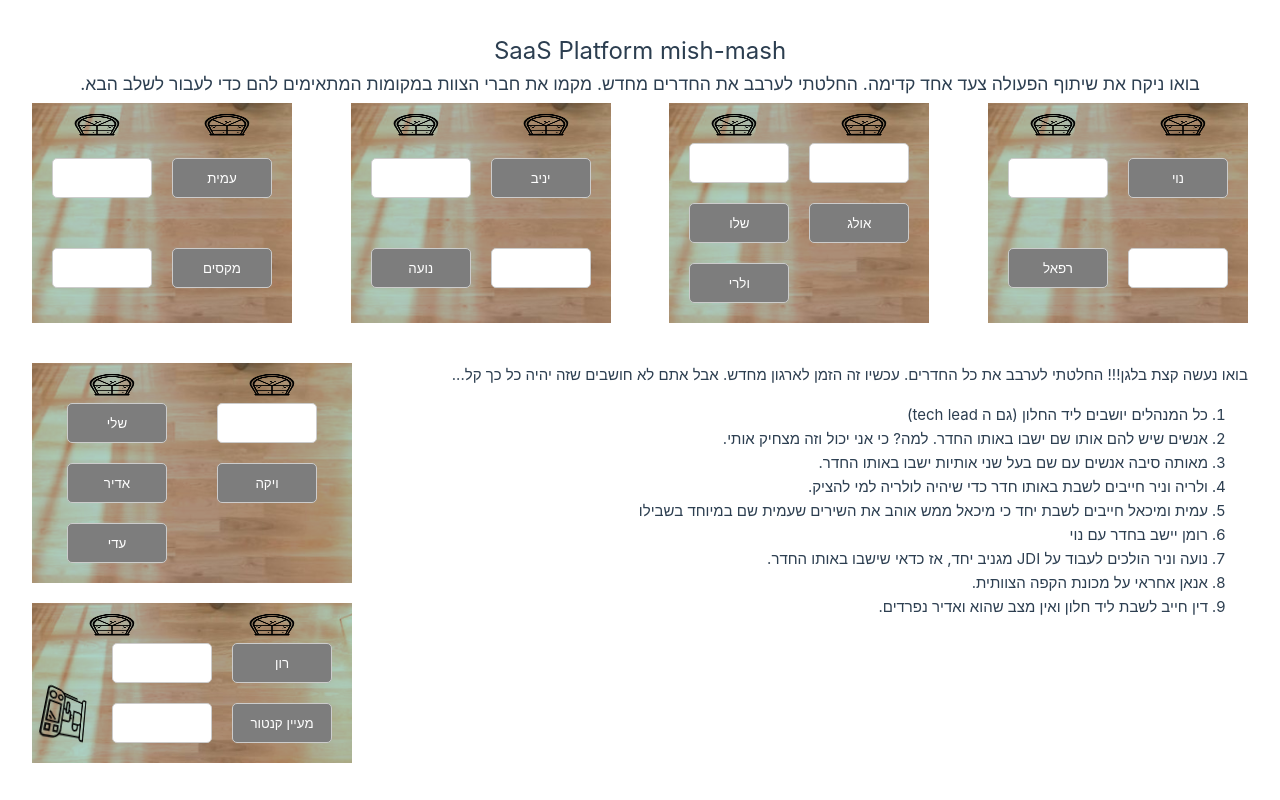
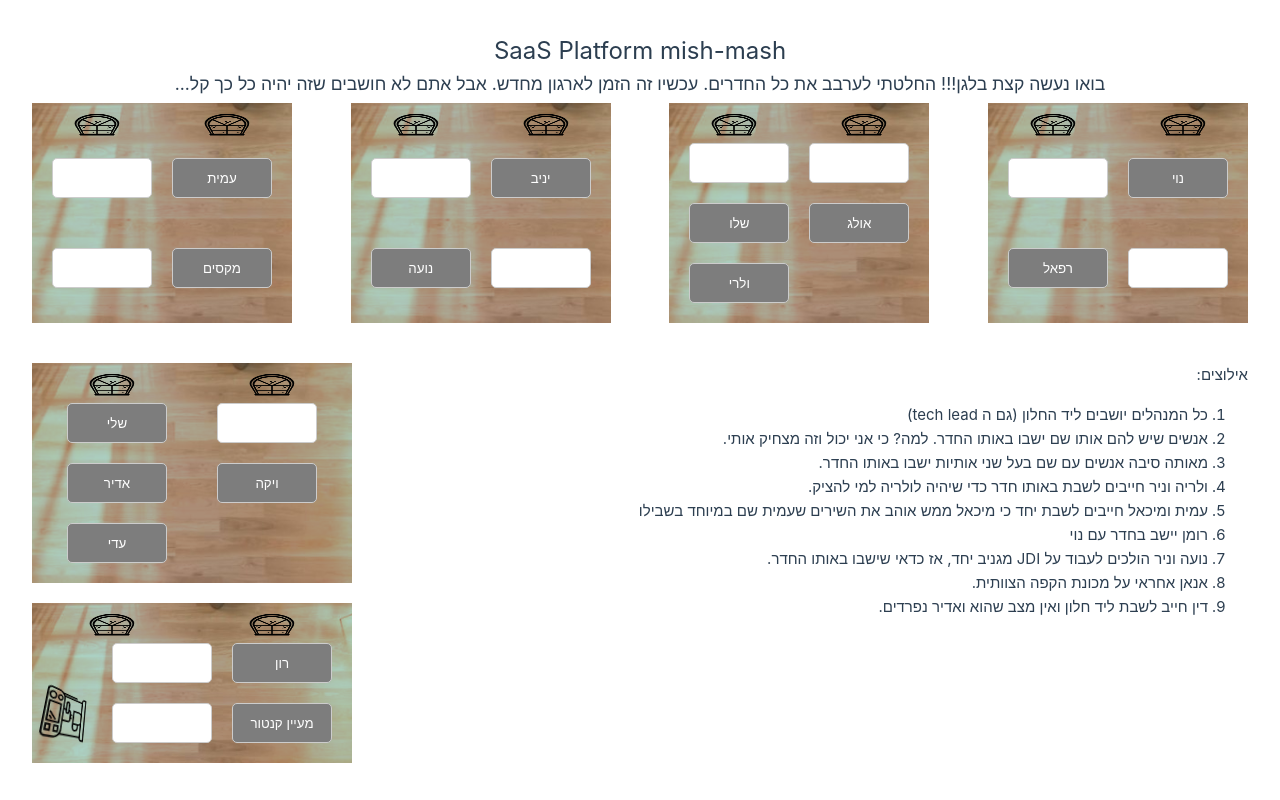
Before and after one commit to RonStrauss/vue-quiz, a Vue app: page / in a window 1280 px wide. Both pictures are taken after a click on the button "התחל". Built offline with nearby package versions, Linux system fonts and the light colour scheme; the HTML template or start-up script is replaced by a standard one.

Commit message:
Update instructions in App.vue and modify question in FourthPage.vue; clean up SecondPage.vue

```diff
--- a/src/App.vue
+++ b/src/App.vue
@@ -34,8 +34,10 @@
     case '0':
       return ''
     case '1':
-      return `  בואו ניקח את שיתוף הפעולה צעד אחד קדימה. החלטתי לערבב את החדרים מחדש. מקמו את חברי הצוות במקומות
-    המתאימים להם כדי לעבור לשלב הבא.`
+      //   return `  בואו ניקח את שיתוף הפעולה צעד אחד קדימה. החלטתי לערבב את החדרים מחדש. מקמו את חברי הצוות במקומות
+      // המתאימים להם כדי לעבור לשלב הבא.`
+      return `בואו נעשה קצת בלגן!!! החלטתי לערבב את כל החדרים. עכשיו זה הזמן לארגון מחדש. אבל אתם לא
+            חושבים שזה יהיה כל כך קל...`
     case '2':
       return `כדי לעבור לחידה הבאה תצטרכו קוד בין 4 ספרות, שאותו החבאתי בתמונות הילדות שלכם.
 זה הזמן להשתמש בדפי העזר והטושים שקיבלתם.
--- a/src/components/FourthPage.vue
+++ b/src/components/FourthPage.vue
@@ -205,7 +205,7 @@
     f: 'hurricane-alt',
   },
   { q: 'רן הוא העובד הכי חדש בקבוצה', t: 'hashtag', f: 'overline' },
-  { q: 'כיום יש x פלטפורמות בכל חשבונות פרודקשן', t: 'clock-eight', f: 'cube-alt-2' },
+  { q: 'כיום יש 35 פלטפורמות בכל חשבונות פרודקשן', t: 'clock-eight', f: 'cube-alt-2' },
   {
     q: 'הנר השמיני בחנוכייה נקרא "שמש" ומשתמשים בו כדי להדליק את שאר הנרות',
     t: 'sigma',
--- a/src/components/SecondPage.vue
+++ b/src/components/SecondPage.vue
@@ -257,10 +257,7 @@
       </div>
       <div class="row-right">
         <div class="text">
-          <p>
-            בואו נעשה קצת בלגן!!! החלטתי לערבב את כל החדרים. עכשיו זה הזמן לארגון מחדש. אבל אתם לא
-            חושבים שזה יהיה כל כך קל...
-          </p>
+          <p>אילוצים:</p>
           <ol>
             <li v-for="(instruction, i) in instructions" :key="i">{{ instruction }}</li>
           </ol>
```
